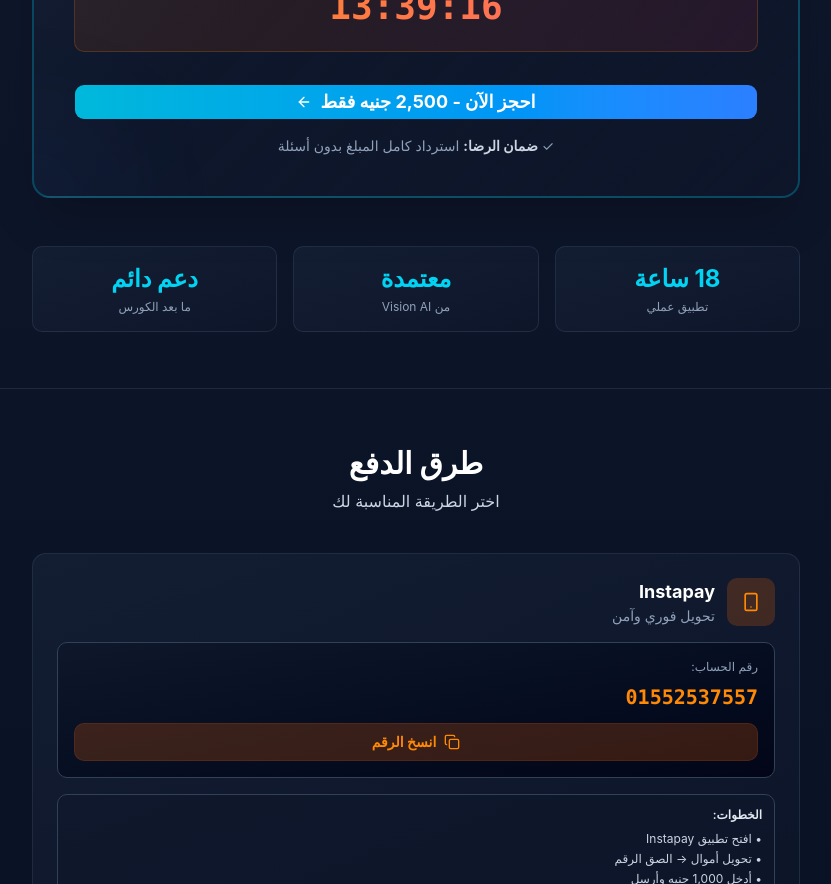
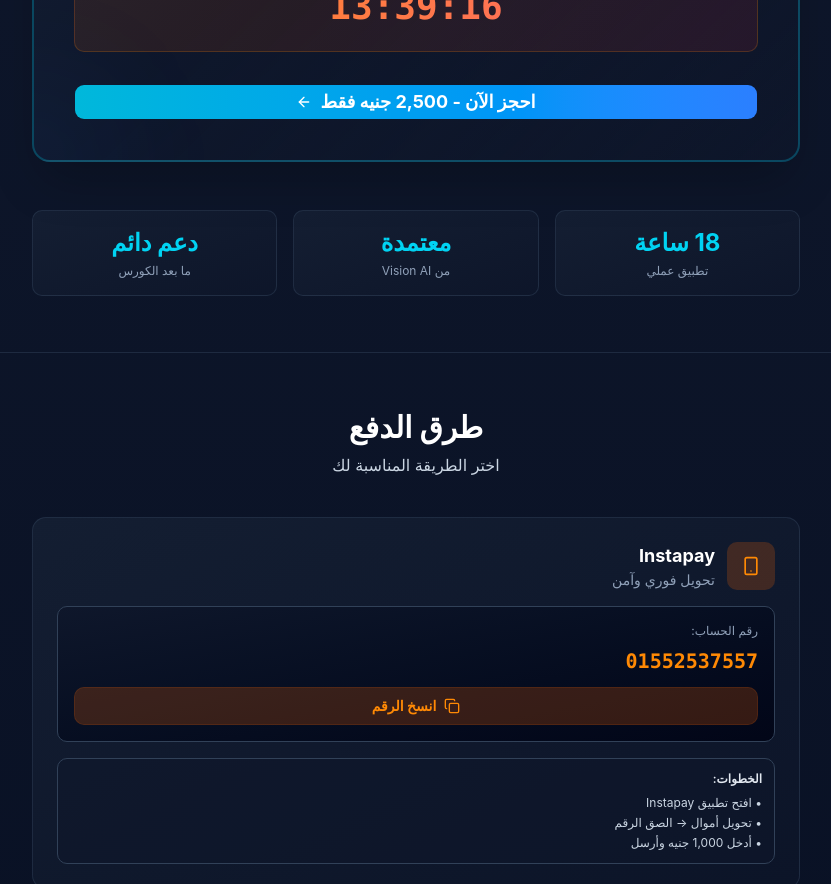
Before and after one commit to alzaytonashow-ai/crm-course, a Next.js app: page / in a window 1280 px wide. Shown: the part 3920-4804 px from the top of the page, without its empty margins (224-1055 px from the left). Built offline with nearby package versions, Linux system fonts and the light colour scheme.

Commit message:
feat: simplify CTA button and remove money back guarantee

```diff
--- a/components/pricing-section.tsx
+++ b/components/pricing-section.tsx
@@ -100,19 +100,12 @@ export default function PricingSection() {
             </div>
 
             {/* CTA Button */}
-            <a href={paymentLink} target="_blank" rel="noopener noreferrer" className="w-full block mb-4">
+            <a href={paymentLink} target="_blank" rel="noopener noreferrer" className="w-full block">
               <Button size="lg" className="w-full bg-gradient-to-r from-cyan-500 to-blue-500 hover:from-cyan-600 hover:to-blue-600 text-white font-bold py-6 sm:py-3 text-base sm:text-lg gap-2">
                 احجز الآن - 2,500 جنيه فقط
                 <ArrowLeft size={20} />
               </Button>
             </a>
-
-            {/* Money Back Guarantee */}
-            <div className="text-center">
-              <p className="text-xs sm:text-sm text-slate-400">
-                ✓ <strong className="text-slate-300">ضمان الرضا:</strong> استرداد كامل المبلغ بدون أسئلة
-              </p>
-            </div>
           </div>
         </div>
 
```
